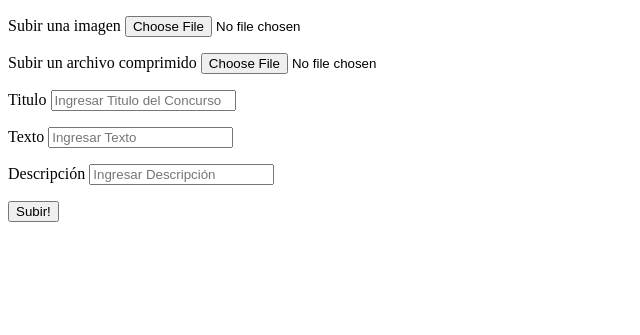
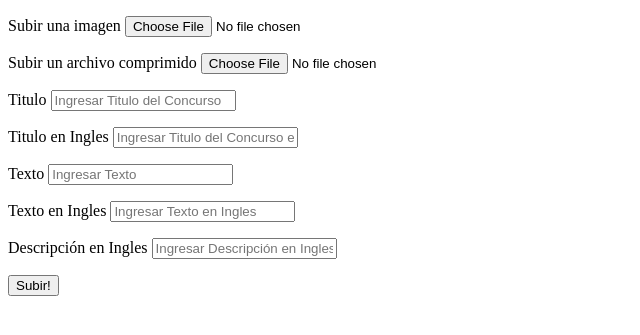
Before and after one commit to Bangalger/crd-label, a PHP site: page /afamp/backend/upload/formulario-concurso.php in a window 1280 px wide. Shown: the top 335 px of the page, without its empty margins (0-640 px from the left). Run offline with PHP 8.4, Linux system fonts and the light colour scheme.

Commit message:
Consultas (form, php)
Agregue las consultas en ingles

```diff
--- a/backend/upload/formulario-artistas.php
+++ b/backend/upload/formulario-artistas.php
@@ -14,7 +14,10 @@
 	    	<label>Biografia</label>
 	    	<input type="text" name="biografia" placeholder="Ingresar biografia">
 	    </p>
-
+	    <p>
+	    	<label>Biografia Ingles</label>
+	    	<input type="text" name="biografia_en" placeholder="Ingresar biografia en ingles">
+	    </p>
 	    <input type="submit" value="Subir!" name="submit">
 	</form>
 
--- a/backend/upload/formulario-concurso.php
+++ b/backend/upload/formulario-concurso.php
@@ -15,13 +15,20 @@
 	    	<input type="text" name="titulo" placeholder="Ingresar Titulo del Concurso">
 	    </p>
 	    <p>
+	    	<label>Titulo en Ingles</label>
+	    	<input type="text" name="titulo_en" placeholder="Ingresar Titulo del Concurso en Ingles">
+	    </p>
+	    <p>
 	    	<label>Texto</label>
 	    	<input type="text" name="texto" placeholder="Ingresar Texto">
 	    </p>
-
 	    <p>
-	    	<label>Descripción</label>
-	    	<input type="text" name="descripcion" placeholder="Ingresar Descripción">
+	    	<label>Texto en Ingles</label>
+	    	<input type="text" name="texto_en" placeholder="Ingresar Texto en Ingles">
+	    </p>
+	    <p>
+	    	<label>Descripción en Ingles</label>
+	    	<input type="text" name="descripcion_en" placeholder="Ingresar Descripción en Ingles">
 	    </p>
 
 	    <input type="submit" value="Subir!" name="submit">
--- a/backend/upload/uploadmascon.php
+++ b/backend/upload/uploadmascon.php
@@ -70,6 +70,7 @@
 		//$campo1 = mysqli_real_escape_string($conexion,$_POST["campo1"]);
 		$biografia = mysqli_real_escape_string($conexion,$_POST["biografia"]);
 		//$campo2 = mysqli_real_escape_string($conexion,$_POST["campo2"]);
+		$biografia_en = mysqli_real_escape_string($conexion,$_POST["biografia_en"]);
 
 		// LEVANTO EL NOMBRE DEL ARCHIVO USANDO LA FUNCION subir_imagen DECLARADA ARRIBA
 		$fotografia = subir_imagen($_FILES["archivo_a_subir"]);
@@ -85,7 +86,7 @@
 
 			// CONTINUO CON EL RESTO DE MI CÓDIGO...
 
-			$sql = "insert into artistas (nombre_artista, biografia, fotografia) values ('$nombre_artista','$biografia','$fotografia')";
+			$sql = "insert into artistas (nombre_artista, biografia, biografia_en, fotografia) values ('$nombre_artista','$biografia','$biografia_en','$fotografia')";
 			//$sql = "insert into TABLA (campo1, campo2, imagen) values ('$campo1','$campo2','$imagen')";
 
 			// IMPRIMO LA CONSULTA SÓLO PARA DEBUG
@@ -93,6 +94,7 @@
 
 			if(mysqli_query($conexion,$sql)){
 				echo "Los datos se guardaron exitosamente!";
+				echo '<a href="formulario-artistas.php">Volver atras</a>';
 			}
 			else{
 				echo "Error. La consulta a la BBDD no se puede ejecutar.";
```
Also changed, not shown: backend/upload/upload-concur.php (+9 -52 lines).
